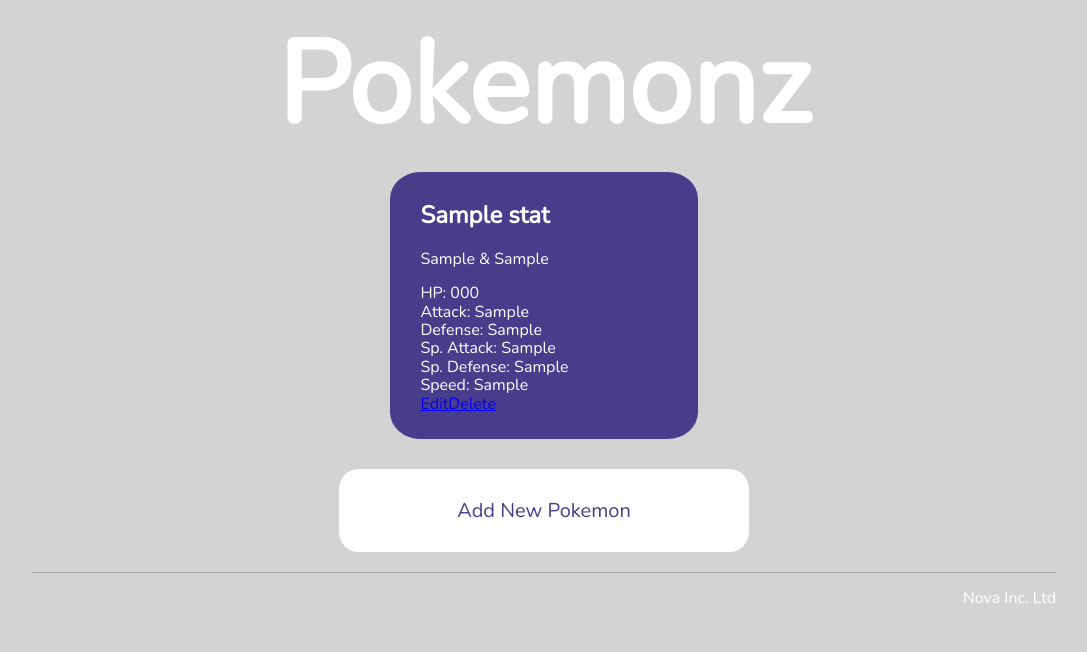
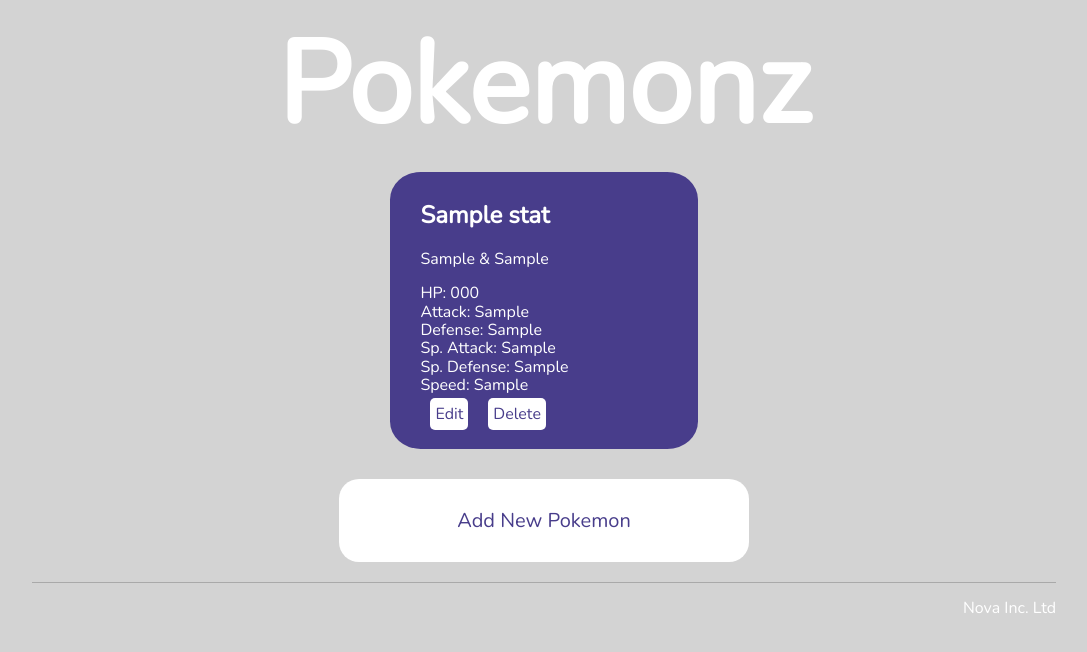
Before and after one commit to EleanorRoberts/CollectionChallenge, a PHP site: page /collectionchallenge.php in a window 1280 px wide. Shown: the top 652 px of the page, without its empty margins (96-1183 px from the left). Run offline with PHP 8.4, Linux system fonts and the light colour scheme; tables that the repository leaves empty or names only in its code hold one stand-in row (values such as "Sample post").

Commit message:
added class and styling to edit/delete buttons

```diff
--- a/collectionfunctions.php
+++ b/collectionfunctions.php
@@ -20,7 +20,7 @@ function displayPoke(Array $pokemon): String {
         $output .= "<li>Defense: {$poke['defense']}</li>";
         $output .= "<li>Sp. Attack: {$poke['spAttack']}</li>";
         $output .= "<li>Sp. Defense: {$poke['spDefense']}</li>";
-        $output .= "<li>Speed: {$poke['speed']}</li>";
+        $output .= "<li class='speed'>Speed: {$poke['speed']}</li>";
         $output .= "<a href='#' class='edit'>Edit</a>";
         $output .= "<a href='#' class='delete'>Delete</a>";
         $output .= '</div>';
--- a/collectionstyle.css
+++ b/collectionstyle.css
@@ -25,6 +25,20 @@ footer {
 ul {
     list-style-type: none;
     padding: 0px;
+}
+
+.edit, .delete {
+    background-color: white;
+    padding: 5px;
+    margin: 10px 10px;
+    color: darkslateblue;
+    text-decoration: none;
+    border-radius: 5px;
+    text-align: center;
+}
+
+.speed {
+    margin-bottom: 10px;
 }
 
 body {
```
